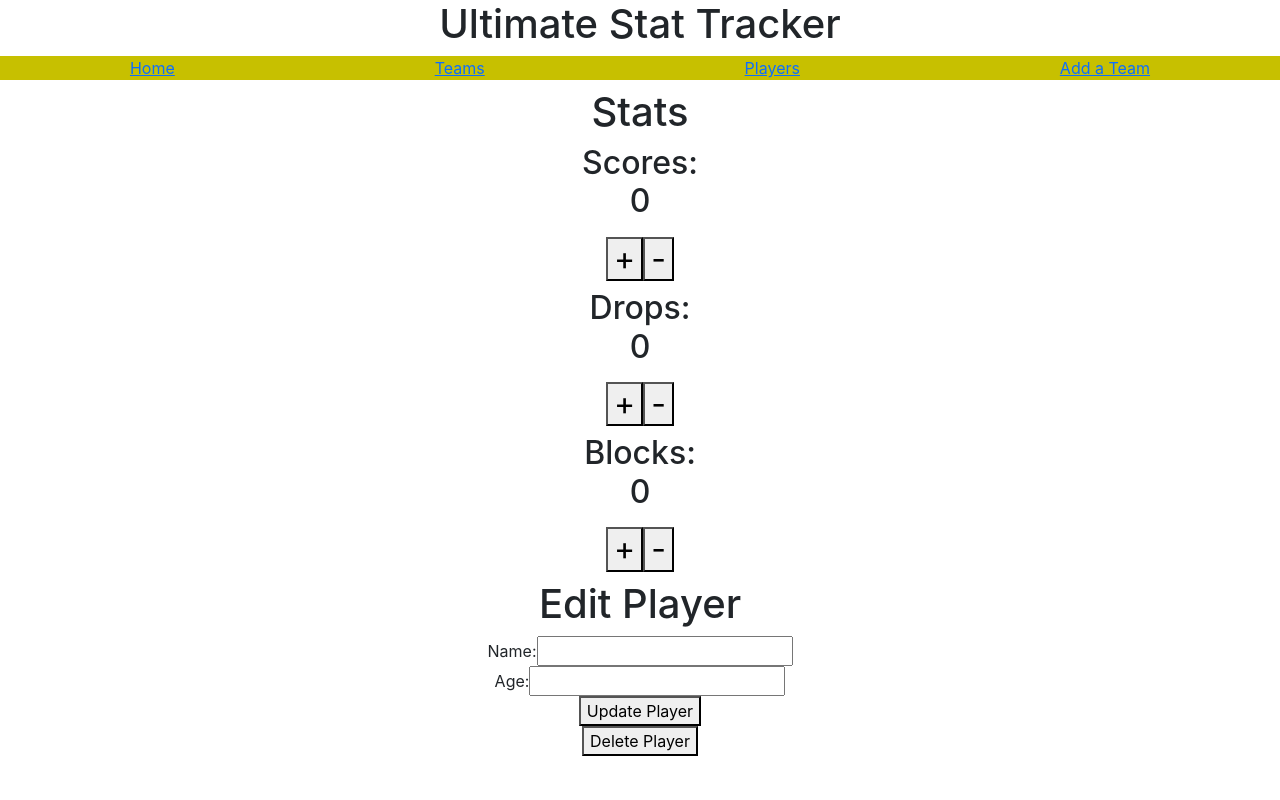
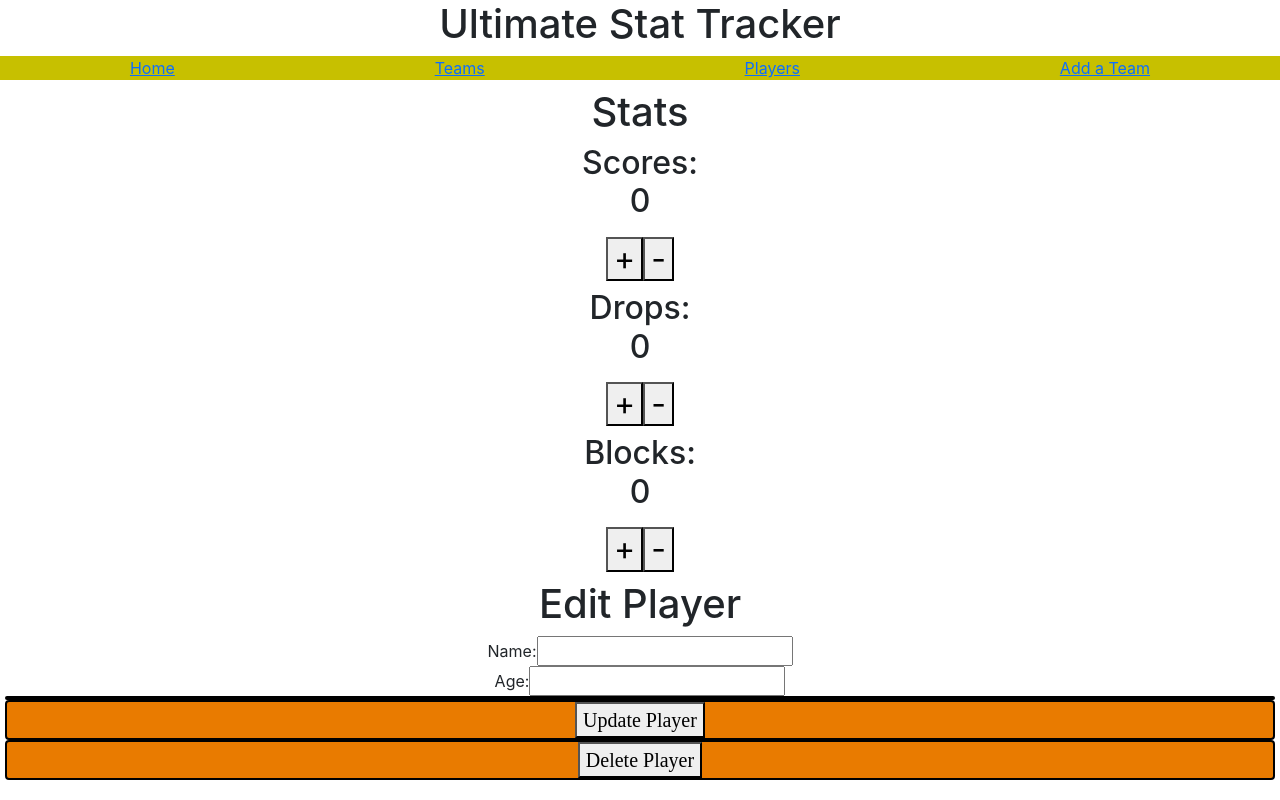
Before and after one commit to Jacksonmchugh/StatTracker, a React (Create React App) app in the folder client/: page /players/1 in a window 1280 px wide. Built offline with nearby package versions, Linux system fonts and the light colour scheme; no server answers; the HTML template or start-up script is replaced by a standard one.

Commit message:
styling for buttons

```diff
--- a/client/src/App.css
+++ b/client/src/App.css
@@ -52,7 +52,18 @@
 .teams{}
 
 
-.team-card{}
+
+.team-card{
+  width: 66%;
+  max-height: 336px;
+  margin: 10px auto 35px auto;
+  display: block;
+  object-fit: cover;
+  border: 3px solid #003049;
+  border-radius: 8px;
+  box-shadow: 6px 0 15px #2a2a2a;
+  background-color: transparent;
+}
 
 .details_page{}
 
@@ -63,16 +74,15 @@
 .team_name{}
 
 
-.team_card{}
-
-
 .details_container{}
 
 
 .details{}
 
 
-.form_section{}
+.form_section{
+
+}
 
 
 .form_header_update{}
@@ -84,10 +94,31 @@
 .input1{}
 
 
-.form_button{}
+.form_button{
+  font-family: 'Nanum Brush Script', cursive;
+  font-size: 20px;
+  color: white;
+  background-color: #e97b00;
+  border: 2px solid black;
+  border-radius: 4px;
+  padding: 0px 5px 0px 5px;
+  cursor: pointer;
+  margin: 0px 5px 0px 5px;
+
+}
 
 
-.button{}
+.button{
+  font-family: 'Nanum Brush Script', cursive;
+  font-size: 20px;
+  color: white;
+  background-color: #e97b00;
+  border: 2px solid black;
+  border-radius: 4px;
+  padding: 0px 5px 0px 5px;
+  cursor: pointer;
+  margin: 0px 5px 0px 5px;
+}
 
 
 .stats{}
```
